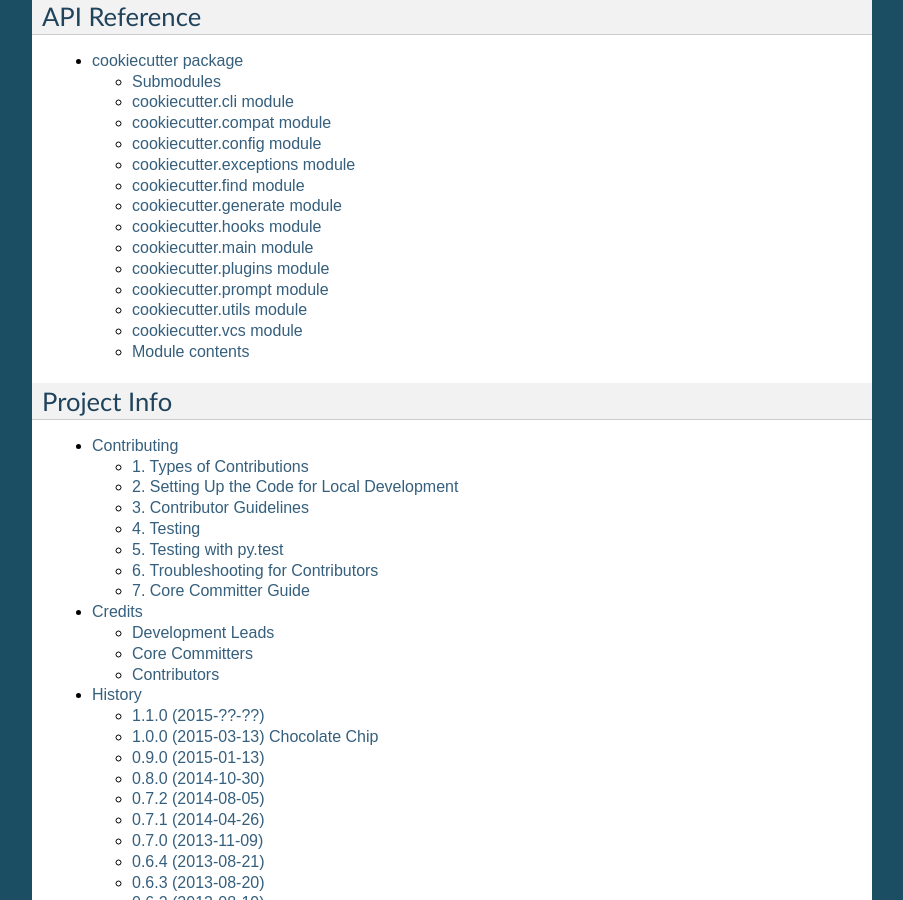
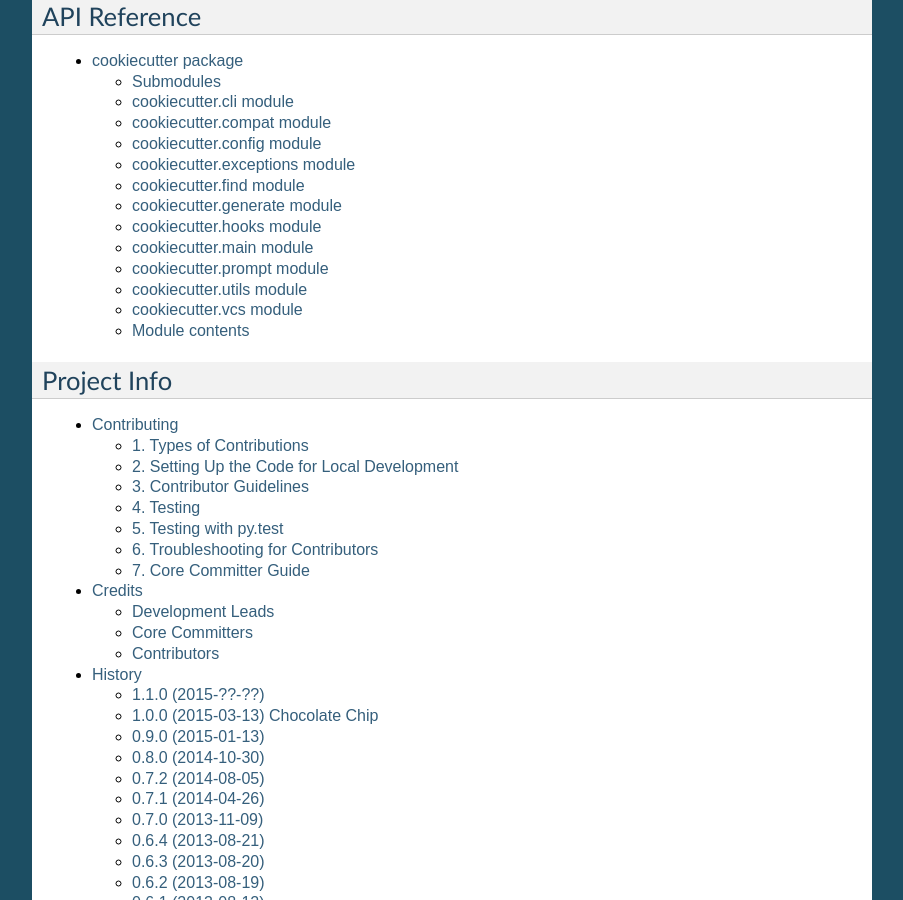
Before and after one commit to c-allen-tech/cookie, a Sphinx documentation site: the page built from docs/index.rst, in a window 1280 px wide and 900 px high, scrolled down 915 px. Shown: the whole window, without its empty margins (198-1101 px from the left). Built offline with Sphinx 7.4.7, drawn with Linux system fonts in a browser that asks for light colours; formulas are drawn with MathJax 3; the version number is read from the project's files by our own code.

Commit message:
Rm non-existent plugins module reference

```diff
--- a/docs/cookiecutter.rst
+++ b/docs/cookiecutter.rst
@@ -68,14 +68,6 @@ cookiecutter.main module
     :undoc-members:
     :show-inheritance:
 
-cookiecutter.plugins module
----------------------------
-
-.. automodule:: cookiecutter.plugins
-    :members:
-    :undoc-members:
-    :show-inheritance:
-
 cookiecutter.prompt module
 --------------------------
 
```
